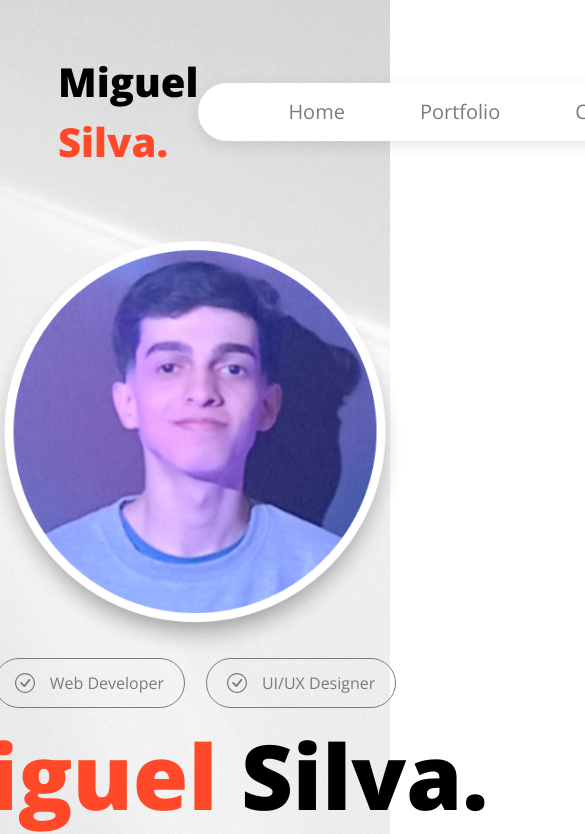
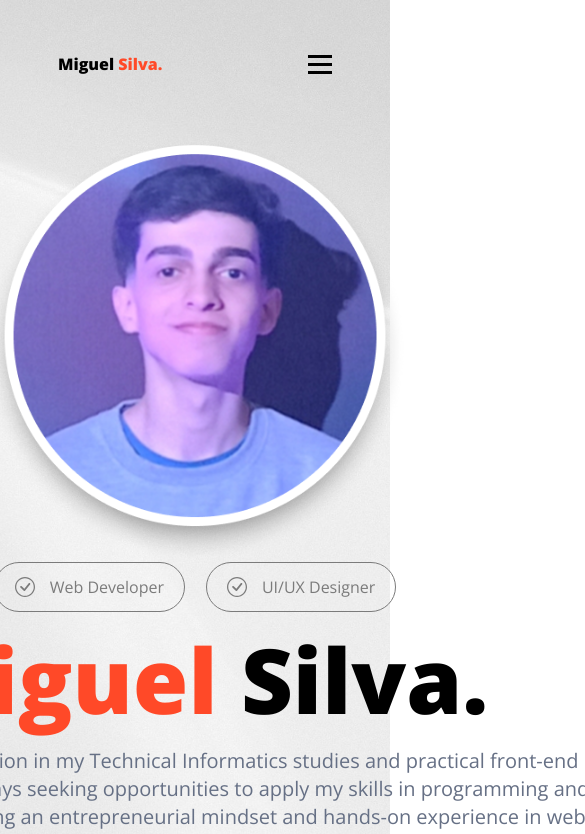
Before and after one commit to miguelzack/aulas-lima-senai, a Next.js app in the folder portfolio-tailwind/: page / in a window 390 px wide. Shown: the top 834 px of the page, 585 px wide, since content can reach past the window. Built offline with nearby package versions, Linux system fonts and the light colour scheme.

Commit message:
feat: start resposive header.

```diff
--- a/portfolio-tailwind/src/app/page.tsx
+++ b/portfolio-tailwind/src/app/page.tsx
@@ -64,7 +64,7 @@ export default function Home() {
           </div>
         </div>
       </section>
-      <section className="flex flex-col items-start gap-2.5 self-stretch bg-primary">
+      <section className="contact flex flex-col items-start gap-2.5 self-stretch bg-primary">
         <div className="flex py-[100px] justify-center items-center gap-[141px] self-stretch">
           <div className="flex w-[45.572%] flex-col items-start gap-5">
             <Image
--- a/portfolio-tailwind/src/components/button-linkedin/button-link.tsx
+++ b/portfolio-tailwind/src/components/button-linkedin/button-link.tsx
@@ -1,10 +1,14 @@
 import { LinkedinIco } from "@/assets/svgs/export";
 
-
 export function ButtonLinkedin() {
-    return (
-        <a href="https://www.linkedin.com/in/miguel-zacharias-da-silva-8074b7323/" target="_blank" className="flex py-[15px] px-[25px] bg-white border border-gray-custom rounded-[35px] justify-center items-center gap-2.5 text-xl font-normal">
-            <LinkedinIco />
-            Get in Touch</a>
-    )
+  return (
+    <a
+      href="https://www.linkedin.com/in/miguel-zacharias-da-silva-8074b7323/"
+      target="_blank"
+      className="flex py-[15px] px-[25px] bg-white border border-gray-custom rounded-[35px] justify-center items-center gap-2.5 xl:text-xl text-xs font-normal"
+    >
+      <LinkedinIco/>
+      Get in Touch
+    </a>
+  );
 }
--- a/portfolio-tailwind/src/components/header/header.tsx
+++ b/portfolio-tailwind/src/components/header/header.tsx
@@ -1,16 +1,76 @@
+"use client";
+import { useState } from "react";
 import { ButtonLinkedin } from "../button-linkedin/button-link";
 
 export function Header() {
-    return (
-        <header className="flex flex-row items-center justify-between w-full">
-            <h2 className="text-[40px] font-extrabold">Miguel <span className="text-primary">Silva.</span>
-            </h2>
-            <nav className="flex py-[15px] px-[90px] gap-[75px] items-center justify-center rounded-[35px] bg-white shadow-[0_4px_15px_0_rgba(0,0,0,0.10)]">
-                <a href="#home" className="text-gray-custom hover:text-black-hover text-xl font-normal">Home</a>
-                <a href="#portfolio" className="text-gray-custom hover:text-black-hover text-xl font-normal">Portfolio</a>
-                <a href="#" className="text-gray-custom hover:text-black-hover text-xl font-normal">Contact</a>
-            </nav>
-           <ButtonLinkedin/>
-        </header>
-    )
+  const [open, setOpen] = useState(false);
+  return (
+    <header className="flex items-center xl:gap-[102px] w-full md:justify-center md:gap-4 justify-between">
+      <h2 className="xl:text-[40px] md:text-xl sm:text-[40px]  font-extrabold">
+        Miguel <span className="text-primary">Silva.</span>
+      </h2>
+      <div className="wrapper-nav hidden md:flex items-center xl:gap-[102px] gap-4">
+        <nav className="flex py-[15px] px-[90px] gap-[75px] items-center justify-center rounded-[35px] bg-white shadow-[0_4px_15px_0_rgba(0,0,0,0.10)]">
+          <a
+            href="#home"
+            className="text-gray-custom hover:text-black-hover xl:text-xl text-base font-normal"
+          >
+            Home
+          </a>
+          <a
+            href="#portfolio"
+            className="text-gray-custom hover:text-black-hover xl:text-xl text-base font-normal"
+          >
+            Portfolio
+          </a>
+          <a
+            href="#"
+            className="text-gray-custom hover:text-black-hover xl:text-xl text-base font-normal"
+          >
+            Contact
+          </a>
+        </nav>
+        <ButtonLinkedin />
+      </div>
+      <button
+        className="md:hidden focus:outline-none"
+        onClick={() => setOpen(true)}
+        aria-label="open menu"
+      >
+        <div className="w-6 h-[3px] bg-black mb-[5px]"></div>
+        <div className="w-6 h-[3px] bg-black mb-[5px]"></div>
+        <div className="w-6 h-[3px] bg-black"></div>
+      </button>
+
+      {open && (
+        <div className="fixed inset-0 bg-white/95 backdrop-blur-md flex flex-col items-center justify-center z-50">
+          <button
+            className="absolute top-6 right-6 text-3xl"
+            onClick={() => setOpen(false)}
+            aria-label="close menu"
+          >
+            x
+          </button>
+
+          {/* LINKS */}
+          <nav className="flex flex-col gap-10 text-3xl font-light text-black">
+          <div className="mt-16">
+            <ButtonLinkedin />
+          </div>
+            <a href="#home" onClick={() => setOpen(false)}>
+              Home
+            </a>
+            <a href="#portfolio" onClick={() => setOpen(false)}>
+              Portfolio
+            </a>
+            <a href="#contact" onClick={() => setOpen(false)}>
+              Contact
+            </a>
+          </nav>
+
+          {/* BOTÃO LINKEDIN */}
+        </div>
+      )}
+    </header>
+  );
 }
```
